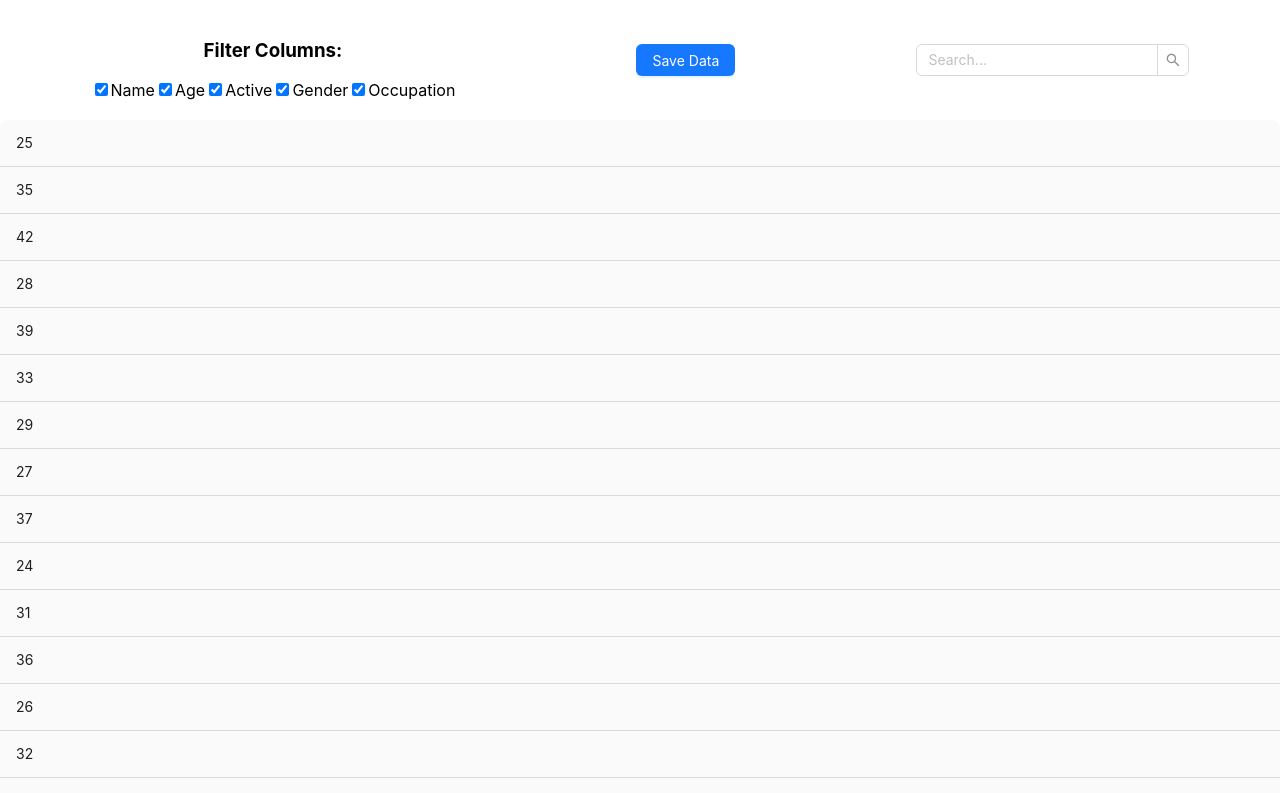
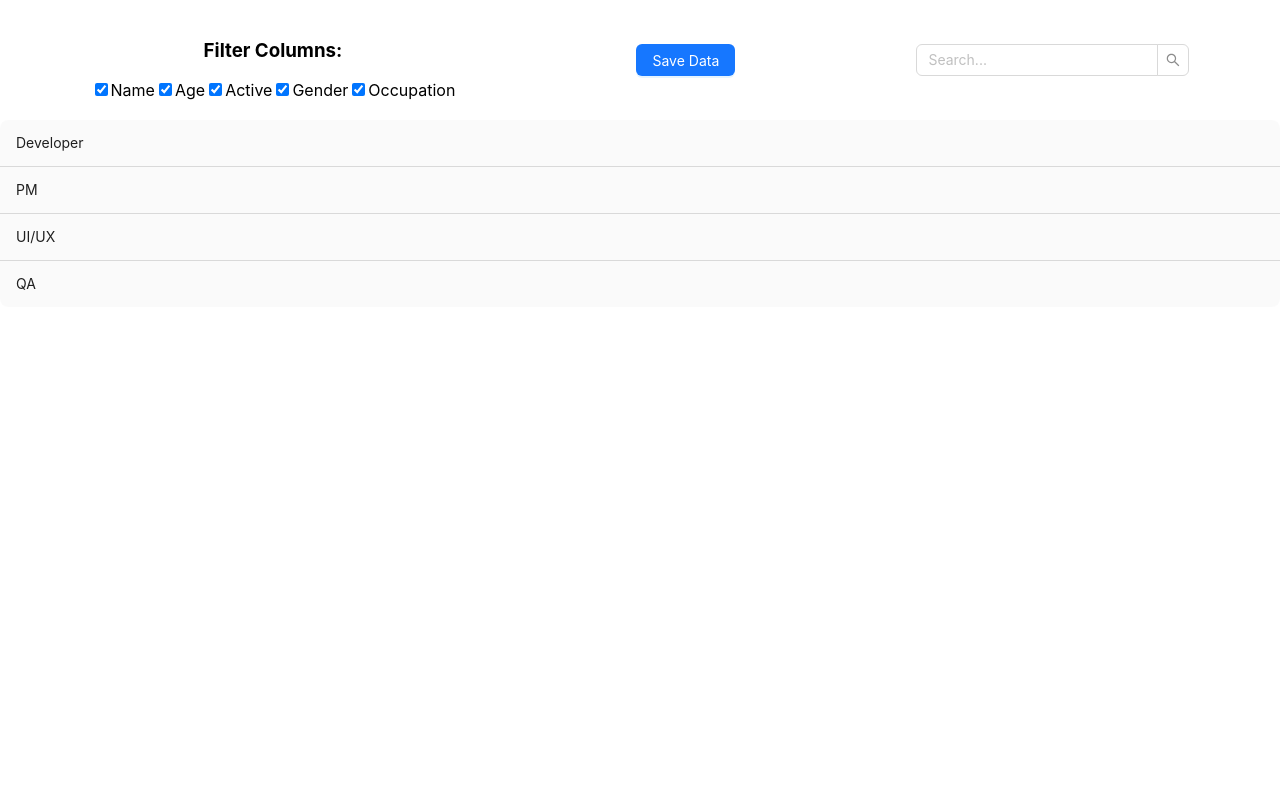
Before and after one commit to RomanDrevo/cemento, a React (Create React App) app: page / in a window 1280 px wide. Shown: the top 793 px of the page. Built offline with nearby package versions, Linux system fonts and the light colour scheme.

Commit message:
group by accupation

```diff
--- a/src/components/DynamicTable.tsx
+++ b/src/components/DynamicTable.tsx
@@ -133,7 +133,6 @@ const DynamicTable: React.FC<TableData> = ({columns, data}) => {
 
     const handleSaveData = () => {
         // Handle saving the edited data
-        console.log(editedData);
         dispatch(saveData(editedData));
     };
 
@@ -143,32 +142,23 @@ const DynamicTable: React.FC<TableData> = ({columns, data}) => {
 
     const groupRows = (rows: any[], columnId: string) => {
         const groups: any[] = [];
-        let currentGroup: any[] = [];
-        let prevValue: any = null;
+        const groupMap: any = {};
 
         rows.forEach((row) => {
             const value = row[columnId];
-
-            if (value !== prevValue) {
-                if (currentGroup.length > 0) {
-                    groups.push({key: prevValue, rows: currentGroup});
-                    currentGroup = [];
-                }
-
-                prevValue = value;
+            if (!groupMap[value]) {
+                groupMap[value] = [];
+                groups.push({ key: value, rows: groupMap[value] });
             }
-
-            currentGroup.push(row);
+            groupMap[value].push(row);
         });
-
-        if (currentGroup.length > 0) {
-            groups.push({key: prevValue, rows: currentGroup});
-        }
 
         return groups;
     };
 
-    const groupedData = groupRows(dataSource, columns[1].id);
+
+    const groupedData = groupRows(dataSource, "occupation");
+
 
     const renderGroup = (group: any) => (
         <Panel
```
